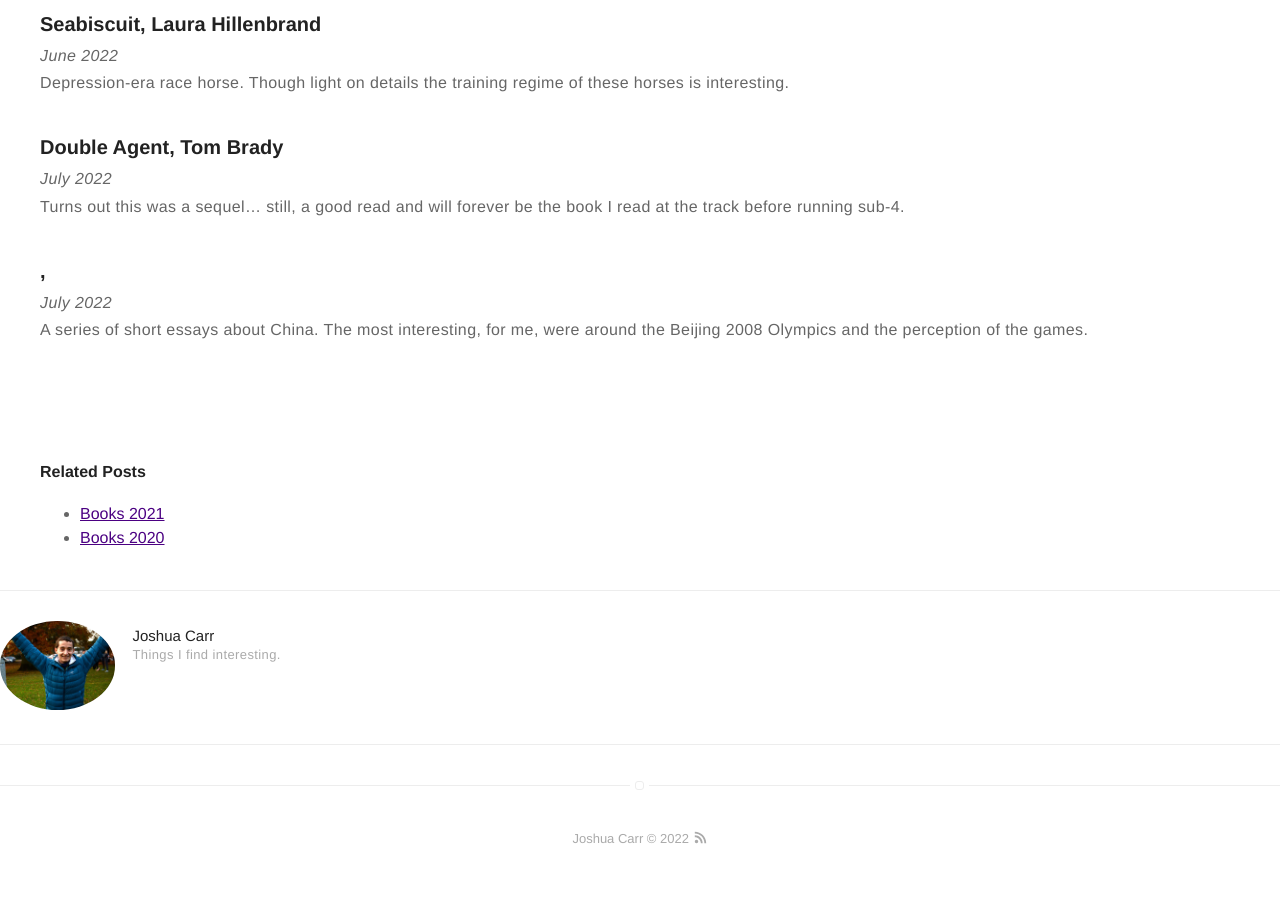
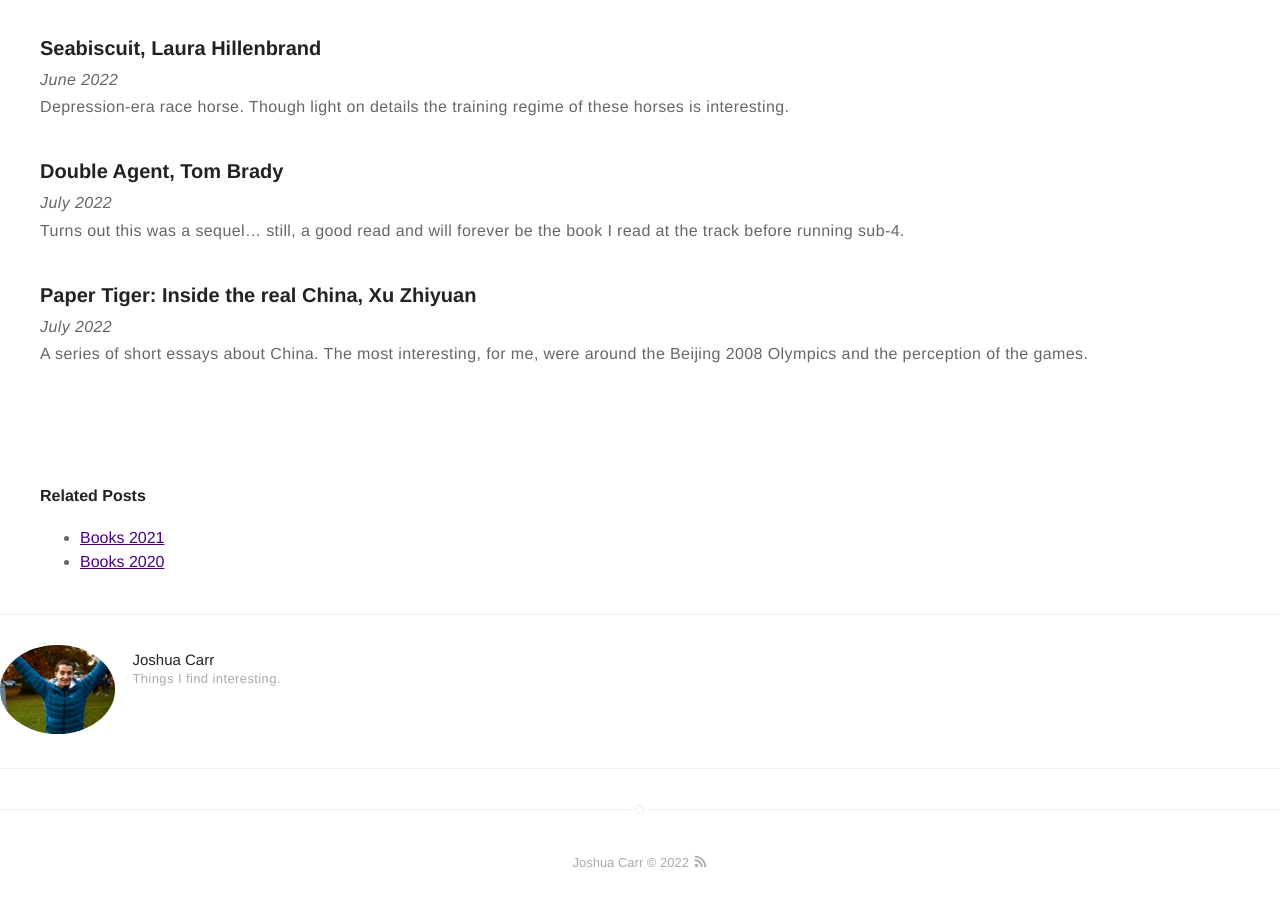
Before and after one commit to jc782/jc782.github.io, a Jekyll site: the page built from _posts/2021-12-29-Books-2022.markdown, in a window 1280 px wide and 900 px high, scrolled down 2298 px. Built offline with Jekyll 4.4.1, drawn with Linux system fonts in a browser that asks for light colours.

Commit message:
add book title

```diff
--- a/_posts/2021-12-29-Books-2022.markdown
+++ b/_posts/2021-12-29-Books-2022.markdown
@@ -79,6 +81,6 @@ Depression-era race horse. Though light on details the training regime of these
 *July 2022*
 Turns out this was a sequel... still, a good read and will forever be the book I read at the track before running sub-4.
 
-### ,
+### Paper Tiger: Inside the real China, Xu Zhiyuan
 *July 2022*
 A series of short essays about China. The most interesting, for me, were around the Beijing 2008 Olympics and the perception of the games.
```
Also changed, not shown: other parts of _posts/2021-12-29-Books-2022.markdown (+2 -0 lines).
